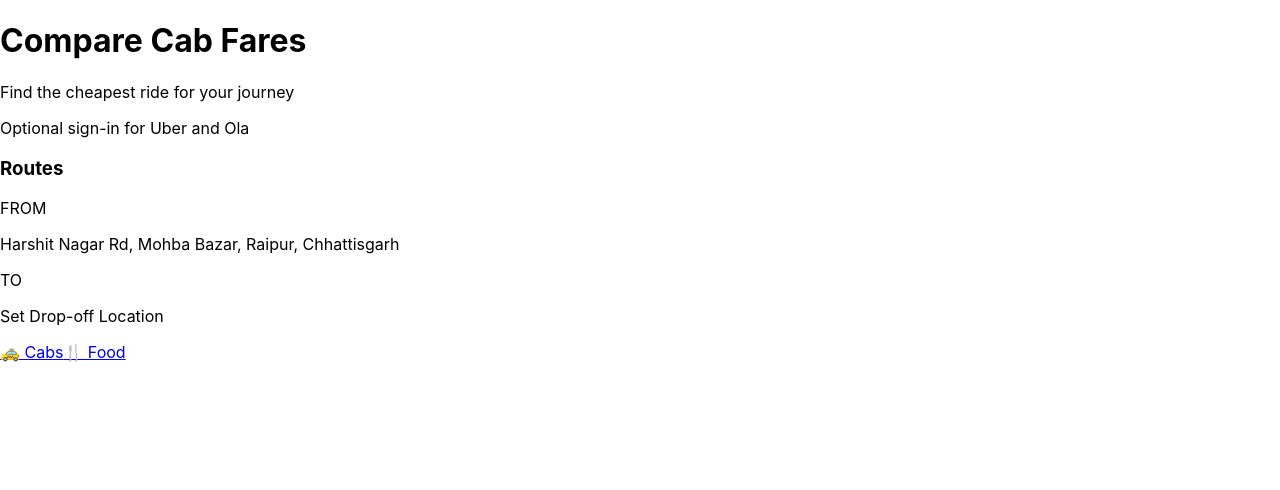
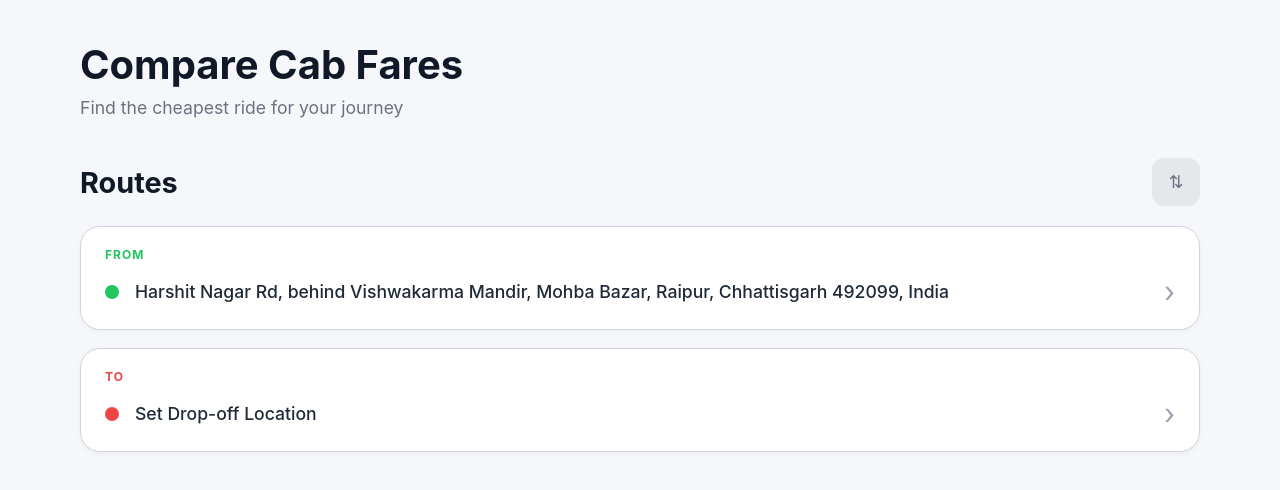
Before and after one commit to pranjali-22/comparify, a React (Vite) app in the folder compare-app/: page /cabs in a window 1280 px wide. Shown: the top 490 px of the page. Built offline with nearby package versions, Linux system fonts and the light colour scheme.

Commit message:
address bars

```diff
--- a/compare-app/src/pages/CabComparisonPage.tsx
+++ b/compare-app/src/pages/CabComparisonPage.tsx
@@ -1,35 +1,194 @@
-
-import BottomNav from '../components/BottomNav.tsx';
-
 function CabComparisonPage() {
     return (
-        <div className="container">
-            <h1>Compare Cab Fares</h1>
-            <p>Find the cheapest ride for your journey</p>
+        <>
+            <style>
+                {`
+          * {
+            margin: 0;
+            padding: 0;
+            box-sizing: border-box;
+          }
 
-            <div className="warning">
-                Optional sign-in for Uber and Ola
+          body {
+            background: #f5f7fb;
+            font-family: Inter, -apple-system, BlinkMacSystemFont, sans-serif;
+          }
+
+          .cab-container {
+            max-width: 1200px;
+            margin: 0 auto;
+            padding: 40px;
+          }
+
+          .cab-title {
+            font-size: 2.5rem;
+            font-weight: 700;
+            color: #111827;
+            margin-bottom: 8px;
+          }
+
+          .cab-subtitle {
+            color: #6b7280;
+            font-size: 1.1rem;
+            margin-bottom: 40px;
+          }
+
+          .routes-header {
+            display: flex;
+            justify-content: space-between;
+            align-items: center;
+            margin-bottom: 20px;
+          }
+
+          .routes-header h2 {
+            font-size: 1.8rem;
+            color: #111827;
+          }
+
+          .swap-btn {
+            width: 48px;
+            height: 48px;
+            border: none;
+            border-radius: 12px;
+            background: #e5e7eb;
+            color: #6b7280;
+            cursor: pointer;
+            font-size: 1.1rem;
+            transition: 0.2s ease;
+          }
+
+          .swap-btn:hover {
+            background: #d1d5db;
+          }
+
+          .location-card {
+            background: white;
+            border: 1px solid #d1d5db;
+            border-radius: 20px;
+            padding: 20px 24px;
+            margin-bottom: 18px;
+            box-shadow: 0 2px 6px rgba(0,0,0,0.04);
+          }
+
+          .label {
+            display: block;
+            margin-bottom: 12px;
+            font-size: 0.75rem;
+            font-weight: 700;
+            letter-spacing: 1px;
+          }
+
+          .from {
+            color: #22c55e;
+          }
+
+          .to {
+            color: #ef4444;
+          }
+
+          .location-row {
+            display: flex;
+            align-items: center;
+            gap: 16px;
+          }
+
+          .dot {
+            width: 14px;
+            height: 14px;
+            border-radius: 50%;
+            flex-shrink: 0;
+          }
+
+          .green {
+            background: #22c55e;
+          }
+
+          .red {
+            background: #ef4444;
+          }
+
+          .location-text {
+            flex: 1;
+            font-size: 1.1rem;
+            font-weight: 500;
+            color: #1f2937;
+            overflow: hidden;
+            text-overflow: ellipsis;
+            white-space: nowrap;
+          }
+
+          .arrow {
+            font-size: 1.8rem;
+            color: #9ca3af;
+            flex-shrink: 0;
+          }
+
+          @media (max-width: 768px) {
+            .cab-container {
+              padding: 24px;
+            }
+
+            .cab-title {
+              font-size: 2rem;
+            }
+
+            .routes-header h2 {
+              font-size: 1.5rem;
+            }
+
+            .location-text {
+              font-size: 1rem;
+            }
+          }
+        `}
+            </style>
+
+            <div className="cab-container">
+                <h1 className="cab-title">Compare Cab Fares</h1>
+
+                <p className="cab-subtitle">
+                    Find the cheapest ride for your journey
+                </p>
+
+                <div className="routes-header">
+                    <h2>Routes</h2>
+
+                    <button className="swap-btn">
+                        ⇅
+                    </button>
                 </div>
 
-            <h3>Routes</h3>
+                <div className="location-card">
+                    <span className="label from">FROM</span>
 
-            <div className="route-card">
-                <span>FROM</span>
-                <p>
-                    Harshit Nagar Rd, Mohba Bazar,
-                    Raipur, Chhattisgarh
-                </p>
+                    <div className="location-row">
+                        <span className="dot green"></span>
+
+                        <span className="location-text">
+              Harshit Nagar Rd, behind Vishwakarma Mandir, Mohba Bazar,
+              Raipur, Chhattisgarh 492099, India
+            </span>
+
+                        <span className="arrow">›</span>
+                    </div>
                 </div>
 
-            <div className="route-card">
-                <span>TO</span>
-                <p>Set Drop-off Location</p>
+                <div className="location-card">
+                    <span className="label to">TO</span>
+
+                    <div className="location-row">
+                        <span className="dot red"></span>
+
+                        <span className="location-text">
+              Set Drop-off Location
+            </span>
+
+                        <span className="arrow">›</span>
                     </div>
-
-            <BottomNav />
                 </div>
+            </div>
+        </>
     );
 }
 
-
 export default CabComparisonPage;
```
Also changed, not shown: 1 other file (tests, documents, lock files or other folders). Lines whose indentation alone changed are shown as unchanged.
